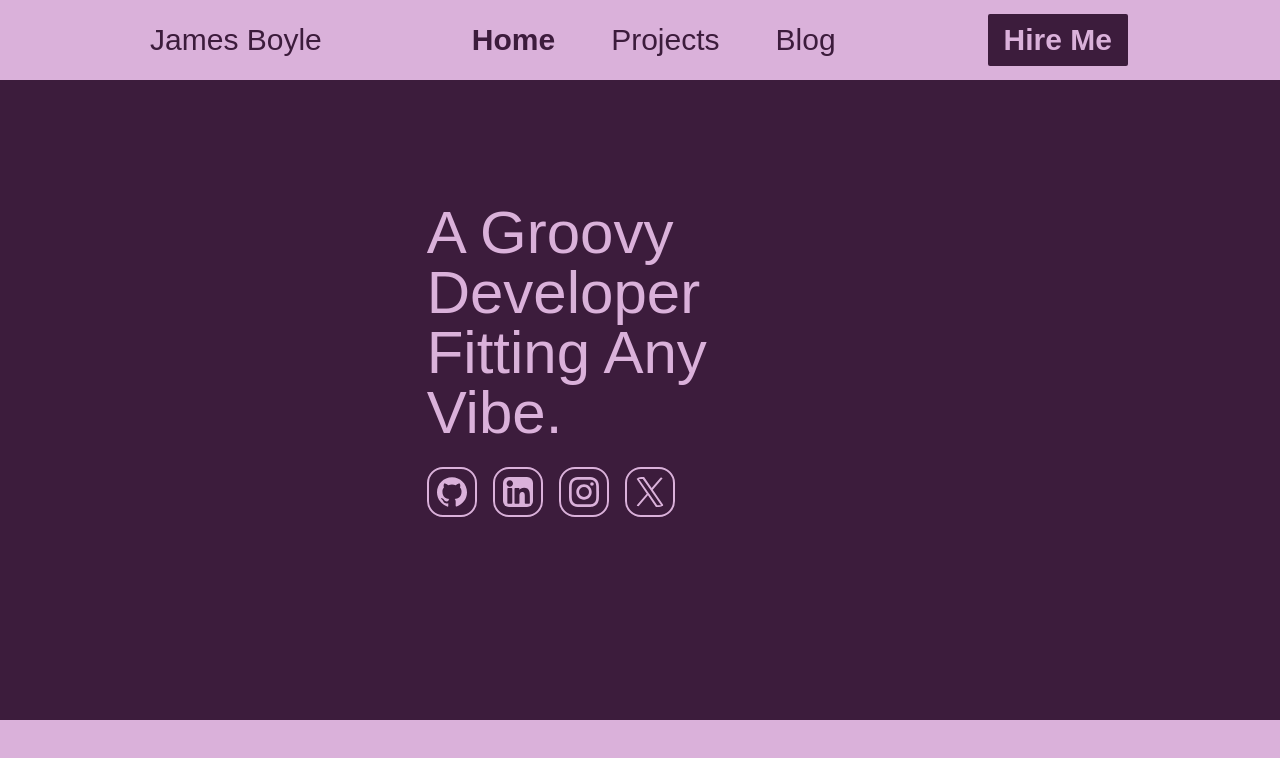
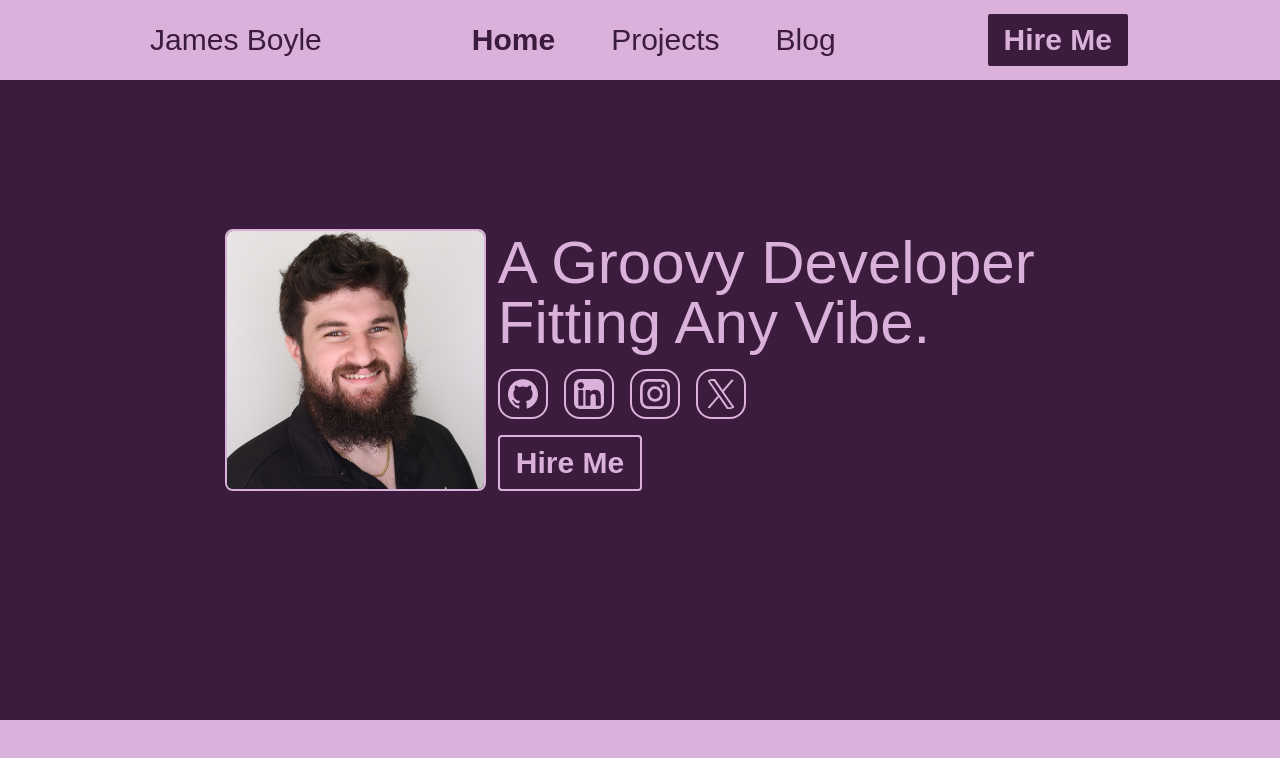
Before and after one commit to jamesdev4you/GroovyPortfolio, a Next.js app in the folder portfolio/: page / in a window 1280 px wide. Shown: the top 758 px of the page. Built offline with nearby package versions, Linux system fonts and the light colour scheme; a web font is replaced by a local one.

Commit message:
hero of home page

```diff
--- a/portfolio/app/page.tsx
+++ b/portfolio/app/page.tsx
@@ -3,19 +3,20 @@
 
 {/*
   https://simpleicons.org/?q=LinkedIn for icons
-  With turbopack, configuration for social media icons were kinda weird.
-  Revisit docs for a breifing in next.config.ts
+  With turbopack, you must config your next.config.ts, and a global.d.ts. From there just load in
+  the SVG as react components. Edit SVGs with text editior on VS to change color of SVGs.
 
   https://medium.com/@amirnasserim/how-to-use-custom-svgs-in-your-next-js-project-94d4be65eb8a
   How to use SVGs in NextJs with turbopack.
 */}
 
+import Image from "next/image"
+import HeroPic from "../public/picture/james138@usf.edu-d0f6cd3b.jpg"
 
 import GithubIcon from "../public/icons/github.svg"
 import LinkedInIcon from "../public/icons/linkedin.svg"
 import InstagramIcon from "../public/icons/instagram.svg"
 import XIcon from "../public/icons/x.svg"
-
 
 const SocialMedias = [
   { name: "Github", Icon: GithubIcon, href: "https://github.com/jamesdev4you"},
@@ -32,11 +33,15 @@ export default function Home() {
     {/* Hero section */}
     <div className="flex items-center justify-center bg-foreground w-full h-180">
       {/* Hero Content */}
-      <div className="flex items-center justify-center w-2/3 h-full ">
+      <div className="flex items-end justify-between w-2/3 h-auto ">
+        {/* Hero Photo */}
+        <div className="flex items-center justify-center w-1/3 h-auto ">
+          <Image src={HeroPic} alt="Hero Photo" className="w-11/12 h-auto object-cover rounded-lg border-background border-2" />
+        </div>
         {/* Hero Text + Links*/}
-        <div className="flex flex-col items-start justify-center w-1/2 h-full ">
+        <div className="flex flex-col items-start justify-center w-2/3 h-auto gap-4 ">
           <h1 className="text-6xl font-display text-background">A Groovy Developer Fitting Any Vibe.</h1>
-          <div className="flex items-center justify-start space-x-4 mt-6">
+          <div className="flex items-center justify-start space-x-4">
             {SocialMedias.map(({ name, Icon, href }) => (
               <a key={name} href={href} target="_blank" rel="noopener noreferrer">
                 <Icon
@@ -47,7 +52,11 @@ export default function Home() {
               </a>
             ))}
           </div>
+          <button className="hidden md:flex hover:cursor-pointer font-display text-3xl bg-foreground hover:bg-background  text-background font-semibold hover:text-foreground hover:border-foreground border-2 py-2 px-4 border-background  rounded">
+            Hire Me
+          </button>
         </div>
+
       </div>
     </div>
 
```
